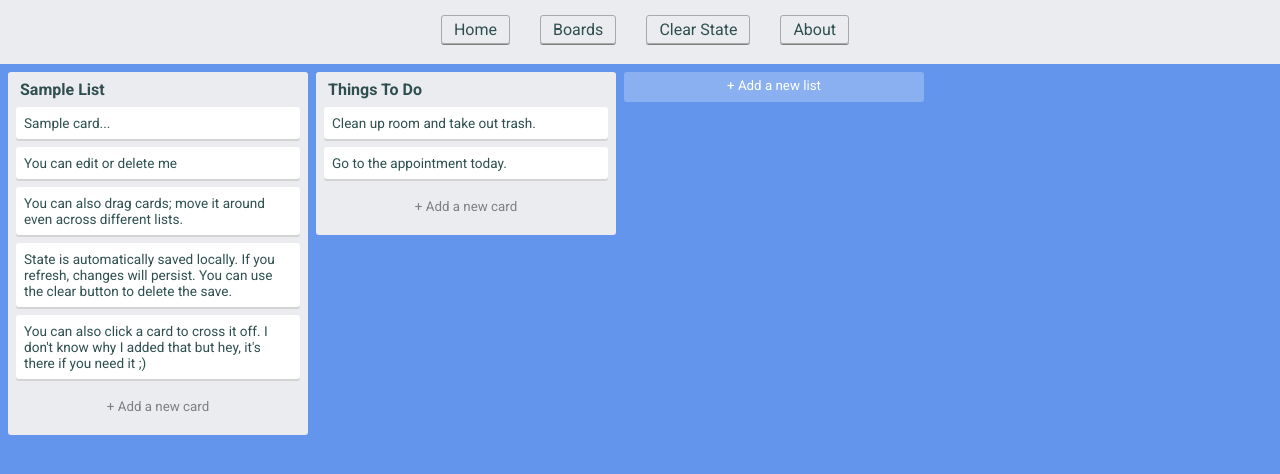
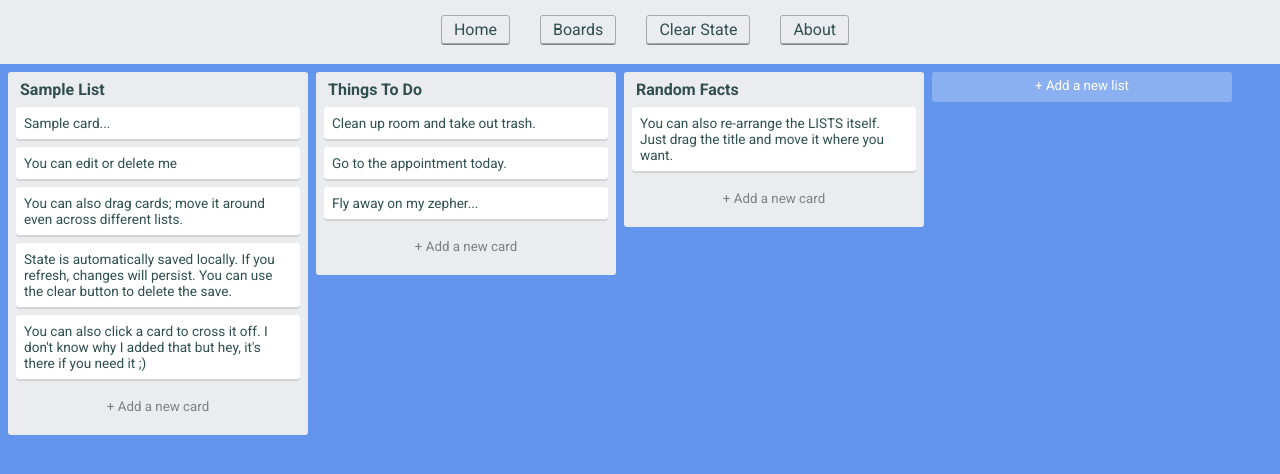
Before and after one commit to codekcv/lister, a React (Create React App) app: page / in a window 1280 px wide. Shown: the top 474 px of the page. Built offline with nearby package versions, Linux system fonts and the light colour scheme.

Commit message:
allow list DnD | refactor | default state

```diff
--- a/src/components/card/Card.tsx
+++ b/src/components/card/Card.tsx
@@ -106,11 +106,9 @@ const CardLi: React.FC<Props> = ({
           {!editing ? (
             <div className="textDiv" onClick={handleDone}>
               <p className="text">{text}</p>
-              <i>
-                <span className="card-button">
-                  <FaPencilAlt onClick={handleEditText} />{' '}
-                  <FaTrashAlt onClick={handleDeleteCard} />
-                </span>
+              <i className="card-button">
+                <FaPencilAlt onClick={handleEditText} />{' '}
+                <FaTrashAlt onClick={handleDeleteCard} />
               </i>
             </div>
           ) : (
--- a/src/components/card/Cards.tsx
+++ b/src/components/card/Cards.tsx
@@ -32,7 +32,7 @@ const Cards: React.FC<Props> = ({
 
   return (
     <Container>
-      <Droppable droppableId={listId}>
+      <Droppable droppableId={listId} type="card">
         {provided => (
           <div ref={provided.innerRef} {...provided.droppableProps}>
             {listCards.map((card, index) => (
--- a/src/components/list/List.tsx
+++ b/src/components/list/List.tsx
@@ -1,5 +1,5 @@
 import React, { useState } from 'react';
-import { List, ListState } from '../../store/list/types';
+import { List } from '../../store/list/types';
 import { editList, deleteList, focusList } from '../../store/list/actions';
 import Cards from '../card/Cards';
 import styled from 'styled-components';
@@ -8,7 +8,8 @@ import { FaPencilAlt, FaTrashAlt } from 'react-icons/fa';
 import { AppState } from '../../store/store';
 import { connect } from 'react-redux';
 import { setCards } from '../../store/card/actions';
-import { CardState, Card } from '../../store/card/types';
+import { CardState } from '../../store/card/types';
+import { Draggable } from 'react-beautiful-dnd';
 
 interface Props {
   list: List;
@@ -17,6 +18,7 @@ interface Props {
   deleteList: typeof deleteList;
   focusList: typeof focusList;
   setCards: typeof setCards;
+  index: number;
 }
 
 const ListLi: React.FC<Props> = ({
@@ -25,7 +27,8 @@ const ListLi: React.FC<Props> = ({
   editList,
   deleteList,
   focusList,
-  setCards
+  setCards,
+  index
 }) => {
   const { id, title, autofocus, adding } = list;
 
@@ -71,33 +74,6 @@ const ListLi: React.FC<Props> = ({
     deleteList(id);
   };
 
-  const onDragEnd = (result: any) => {
-    const { destination, source, draggableId } = result;
-
-    if (
-      !destination ||
-      (destination.droppableId === source.droppableId &&
-        destination.index === source.index)
-    ) {
-      return;
-    }
-
-    let cards: Card[] = cardState.cards.filter(card => card.listId === id);
-
-    cards.splice(source.index, 1);
-    cards.splice(
-      destination.index,
-      0,
-      cardState.cards.filter(card => card.cardId === draggableId)[0]
-    );
-
-    const newCards: Card[] = [...cards, ...cardState.cards].filter(
-      (card, index, self) => self.indexOf(card) === index
-    );
-
-    setCards(newCards);
-  };
-
   if (!autofocus) {
     focusList(id, true);
     setInput('');
@@ -105,16 +81,20 @@ const ListLi: React.FC<Props> = ({
   }
 
   return (
-    <Container>
-      <div className="title-area">
+    <Draggable draggableId={id} index={index} type="list">
+      {provided => (
+        <Container
+          ref={provided.innerRef}
+          {...provided.draggableProps}
+          {...provided.dragHandleProps}
+        >
+          <div className="title-area" {...provided.dragHandleProps}>
             {!editing ? (
               <>
                 <p className="list-title">{title}</p>
-            <i>
-              <span className="list-button">
+                <i className="list-button">
                   <FaPencilAlt onClick={handleListEdit} />{' '}
                   <FaTrashAlt onClick={handleListDelete} />
-              </span>
                 </i>
               </>
             ) : (
@@ -133,6 +113,8 @@ const ListLi: React.FC<Props> = ({
 
           <Cards listId={id} adding={adding} />
         </Container>
+      )}
+    </Draggable>
   );
 };
 
--- a/src/components/list/Lists.tsx
+++ b/src/components/list/Lists.tsx
@@ -2,10 +2,10 @@ import React from 'react';
 import { connect } from 'react-redux';
 import { AppState } from '../../store/store';
 import { ListState } from '../../store/list/types';
-import { addList } from '../../store/list/actions';
+import { addList, changeOrder } from '../../store/list/actions';
 import styled from 'styled-components';
 import ListLi from './List';
-import { DragDropContext } from 'react-beautiful-dnd';
+import { DragDropContext, Droppable } from 'react-beautiful-dnd';
 import { Card, CardState } from '../../store/card/types';
 import { setCards, changeList } from '../../store/card/actions';
 
@@ -15,6 +15,7 @@ interface Props {
   addList: typeof addList;
   setCards: typeof setCards;
   changeList: typeof changeList;
+  changeOrder: typeof changeOrder;
 }
 
 const Lists: React.FC<Props> = ({
@@ -22,7 +23,8 @@ const Lists: React.FC<Props> = ({
   cardState,
   addList,
   setCards,
-  changeList
+  changeList,
+  changeOrder
 }) => {
   const { lists } = listState;
 
@@ -31,7 +33,7 @@ const Lists: React.FC<Props> = ({
   };
 
   const onDragEnd = (result: any) => {
-    const { destination, source, draggableId } = result;
+    const { destination, source, draggableId, type } = result;
 
     if (
       !destination ||
@@ -41,15 +43,18 @@ const Lists: React.FC<Props> = ({
       return;
     }
 
+    if (type === 'card') {
       const { cards } = cardState;
       const draggedCard = cards.find(card => card.cardId === draggableId);
       const destinationListId = destination.droppableId;
 
-    if (draggedCard !== undefined) {
+      if (draggedCard) {
         let orderedCards: Card[];
 
         if (destinationListId === draggedCard.listId) {
-        orderedCards = cards.filter(card => card.listId === destinationListId);
+          orderedCards = cards.filter(
+            card => card.listId === destinationListId
+          );
           orderedCards.splice(source.index, 1);
           orderedCards.splice(destination.index, 0, draggedCard);
           orderedCards = [...orderedCards, ...cards].filter(
@@ -76,16 +81,38 @@ const Lists: React.FC<Props> = ({
 
         setCards(orderedCards);
       }
+    } else {
+      const draggedList = listState.lists.find(list => list.id === draggableId);
+
+      if (draggedList) {
+        const newListOrder = [...listState.lists];
+        newListOrder.splice(source.index, 1);
+        newListOrder.splice(destination.index, 0, draggedList);
+
+        changeOrder(newListOrder);
+      }
+    }
   };
 
   return (
     <DragDropContext onDragEnd={onDragEnd}>
       <Container>
-        {lists.map(list => (
+        <Droppable droppableId={'board1'} direction="horizontal" type="list">
+          {provided => (
+            <div
+              className="lists"
+              ref={provided.innerRef}
+              {...provided.droppableProps}
+            >
+              {lists.map((list, index) => (
                 <div key={list.id}>
-            <ListLi list={list} />
+                  <ListLi list={list} index={index} />
                 </div>
               ))}
+              {provided.placeholder}
+            </div>
+          )}
+        </Droppable>
         <div className="button-div" onClick={handleNewList}>
           <button>+ Add a new list</button>
         </div>
@@ -96,6 +123,10 @@ const Lists: React.FC<Props> = ({
 
 const Container = styled.div`
   display: flex;
+
+  .lists {
+    display: flex;
+  }
 
   .button-div {
     background: rgba(255, 255, 255, 0.25);
@@ -130,5 +161,5 @@ const mapStateToProps = (state: AppState) => ({
 
 export default connect(
   mapStateToProps,
-  { addList, setCards, changeList }
+  { addList, setCards, changeList, changeOrder }
 )(Lists);
--- a/src/store/card/reducers.ts
+++ b/src/store/card/reducers.ts
@@ -11,30 +11,6 @@ import {
 } from './types';
 
 const initialState: CardState = {
-  // cards: [
-  //   { listId: 'do', cardId: 'c1', text: 's1', cross: false, init: true },
-  //   {
-  //     listId: 'doing',
-  //     cardId: 'c2',
-  //     text: 'Programming client',
-  //     cross: false,
-  //     init: true
-  //   },
-  //   {
-  //     listId: 'done',
-  //     cardId: 'c3',
-  //     text: 'Redux, I think.',
-  //     cross: false,
-  //     init: true
-  //   },
-  //   {
-  //     listId: 'done',
-  //     cardId: 'c4',
-  //     text: 'Remade redux',
-  //     cross: false,
-  //     init: true
-  //   }
-  // ]
   cards: [
     {
       listId: 'do',
@@ -86,6 +62,21 @@ const initialState: CardState = {
       listId: 'doing',
       cardId: 'c6',
       text: 'Go to the appointment today.',
+      cross: false,
+      init: true
+    },
+    {
+      listId: 'doing',
+      cardId: 'c7',
+      text: 'Fly away on my zepher...',
+      cross: false,
+      init: true
+    },
+    {
+      listId: 'done',
+      cardId: 'c8',
+      text:
+        'You can also re-arrange the LISTS itself. Just drag the title and move it where you want.',
       cross: false,
       init: true
     }
--- a/src/store/list/actions.ts
+++ b/src/store/list/actions.ts
@@ -1,4 +1,12 @@
-import { ADD_LIST, EDIT_LIST, DELETE_LIST, FOCUS_LIST, ADDING } from './types';
+import {
+  ADD_LIST,
+  EDIT_LIST,
+  DELETE_LIST,
+  FOCUS_LIST,
+  ADDING,
+  CHANGE_ORDER,
+  List
+} from './types';
 
 export const addList = (title: string) => {
   return {
@@ -34,3 +42,10 @@ export const currentlyAdding = (id: string, adding: boolean) => {
     payload: { id, adding }
   };
 };
+
+export const changeOrder = (lists: List[]) => {
+  return {
+    type: CHANGE_ORDER,
+    payload: { lists }
+  };
+};
--- a/src/store/list/reducers.ts
+++ b/src/store/list/reducers.ts
@@ -5,7 +5,8 @@ import {
   EDIT_LIST,
   DELETE_LIST,
   FOCUS_LIST,
-  ADDING
+  ADDING,
+  CHANGE_ORDER
 } from './types';
 
 const initialState: ListState = {
@@ -19,6 +20,12 @@ const initialState: ListState = {
     {
       id: 'doing',
       title: 'Things To Do',
+      autofocus: true,
+      adding: false
+    },
+    {
+      id: 'done',
+      title: 'Random Facts',
       autofocus: true,
       adding: false
     }
@@ -66,6 +73,10 @@ export const listReducer = (state = initialState, action: ListActionTypes) => {
           return list;
         })
       };
+    case CHANGE_ORDER:
+      return {
+        lists: action.payload.lists
+      };
     default:
       return state;
   }
--- a/src/store/list/types.ts
+++ b/src/store/list/types.ts
@@ -14,6 +14,7 @@ export const EDIT_LIST = 'EDIT_LIST';
 export const DELETE_LIST = 'DELETE_LIST';
 export const FOCUS_LIST = 'AUTOFOCUS_LIST';
 export const ADDING = 'ADDING';
+export const CHANGE_ORDER = 'CHANGE_ORDER';
 
 interface AddListAction {
   type: typeof ADD_LIST;
@@ -40,9 +41,15 @@ interface CurrentlyAddingAction {
   payload: { id: string; adding: boolean };
 }
 
+interface ChangeOrderAction {
+  type: typeof CHANGE_ORDER;
+  payload: { lists: List[] };
+}
+
 export type ListActionTypes =
   | AddListAction
   | EditListAction
   | DeleteListAction
   | FocusListAction
-  | CurrentlyAddingAction;
+  | CurrentlyAddingAction
+  | ChangeOrderAction;
```
Lines whose indentation alone changed are shown as unchanged.
